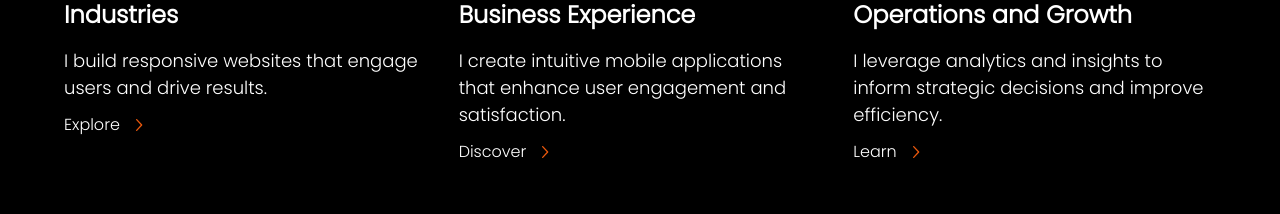
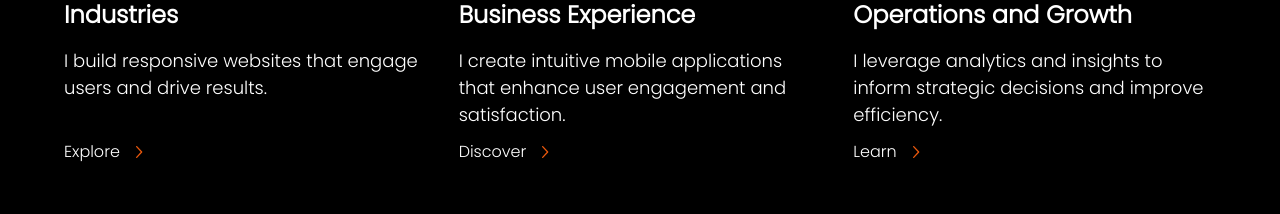
Before and after one commit to VincentMukuna/byroncodes, a Next.js app: page / in a window 1280 px wide. Shown: the part 2207-2421 px from the top of the page. Built offline with nearby package versions, Linux system fonts and the light colour scheme.

Commit message:
ui: align solutions section links

```diff
--- a/src/app/_components/solutions-block.tsx
+++ b/src/app/_components/solutions-block.tsx
@@ -69,7 +69,7 @@ export function SolutionsBlock() {
               </div>
               <a
                 href="#"
-                className="inline-flex items-center text-base font-normal leading-normal text-white transition-colors hover:text-[#ff8328]"
+                className="mt-auto inline-flex items-center text-base font-normal leading-normal text-white transition-colors hover:text-[#ff8328]"
                 aria-label={`${solution.cta} ${solution.title}`}
               >
                 {solution.cta}
```
